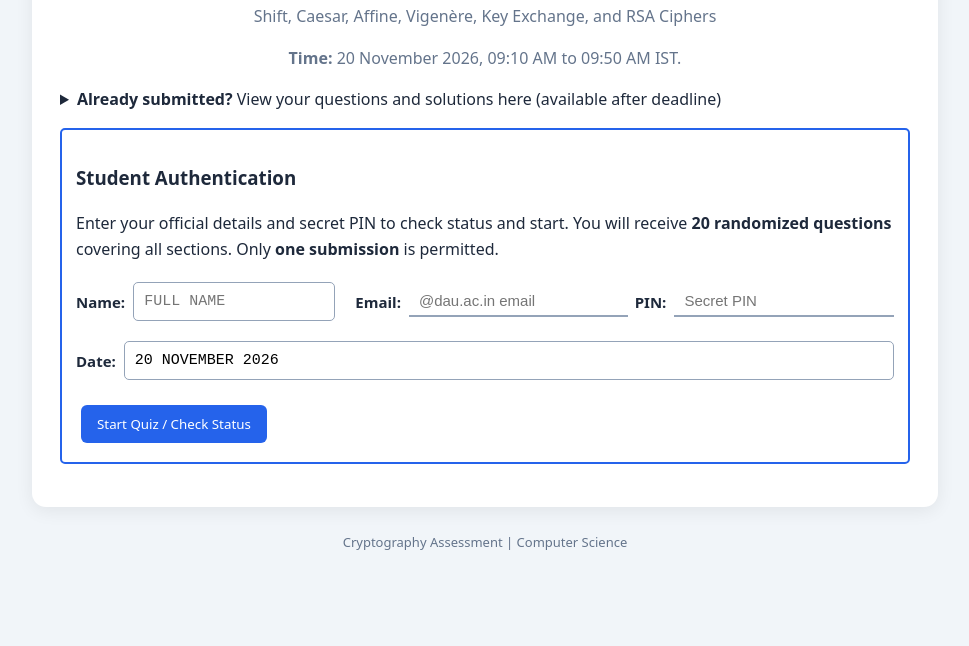
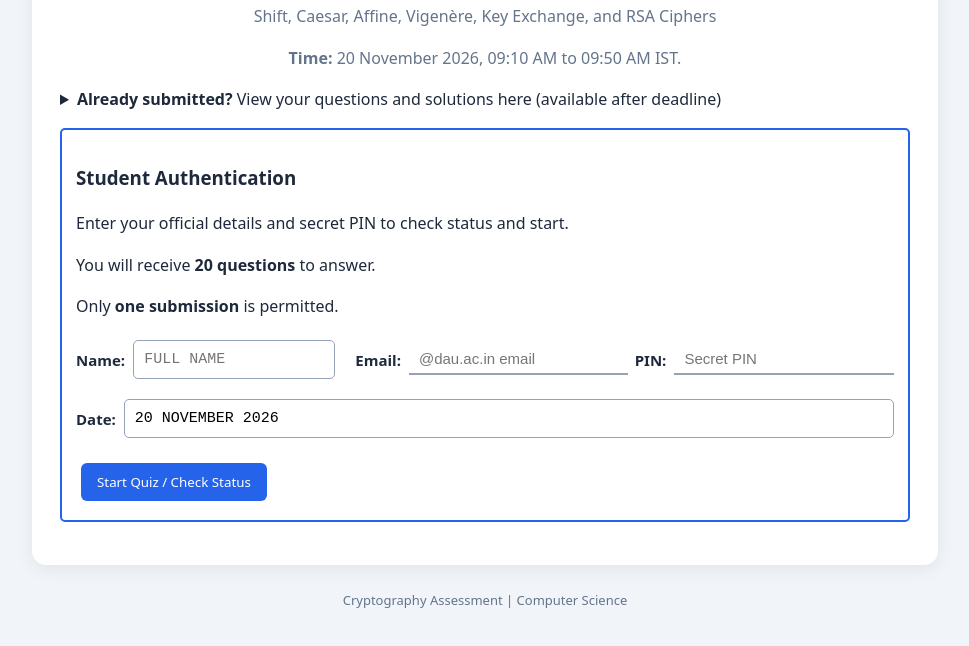
Before and after one commit to sksndeep/MTH1001, a plain HTML site: page Cryptography_Quiz.html in a window 1280 px wide. Shown: the part 138-784 px from the top of the page, without its empty margins (155-1124 px from the left). Drawn offline with nearby package versions, Linux system fonts and the light colour scheme.

Commit message:
Update Cryptography_Quiz.html

```diff
--- a/Cryptography_Quiz.html
+++ b/Cryptography_Quiz.html
@@ -55,7 +55,9 @@
 
 <div id="login-gate" class="info" style="background: #fff; border: 2px solid #2563eb;">
   <h3>Student Authentication</h3>
-  <p>Enter your official details and secret PIN to check status and start. You will receive <strong>20 randomized questions</strong> covering all sections. Only <strong>one submission</strong> is permitted.</p>
+  <p>Enter your official details and secret PIN to check status and start.</p>
+  <p>You will receive <strong>20 questions</strong> to answer.</p>
+  <p>Only <strong>one submission</strong> is permitted.</p>
   <div class="user-info-row">
     <div class="user-info-field"><label><strong>Name:</strong></label><input id="student-name" placeholder="Full name" type="text"/></div>
     <div class="user-info-field"><label><strong>Email:</strong></label><input id="student-email" placeholder="@dau.ac.in email" type="email"/></div>
```
